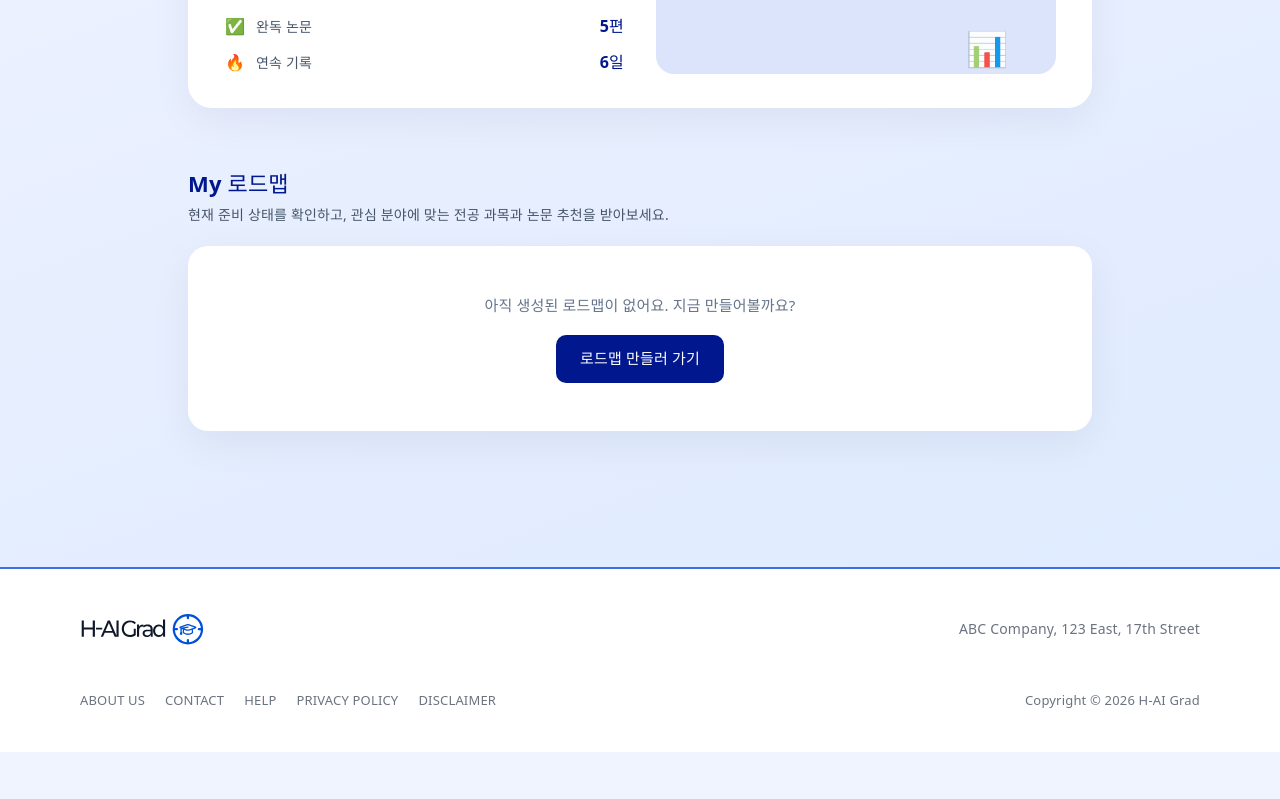
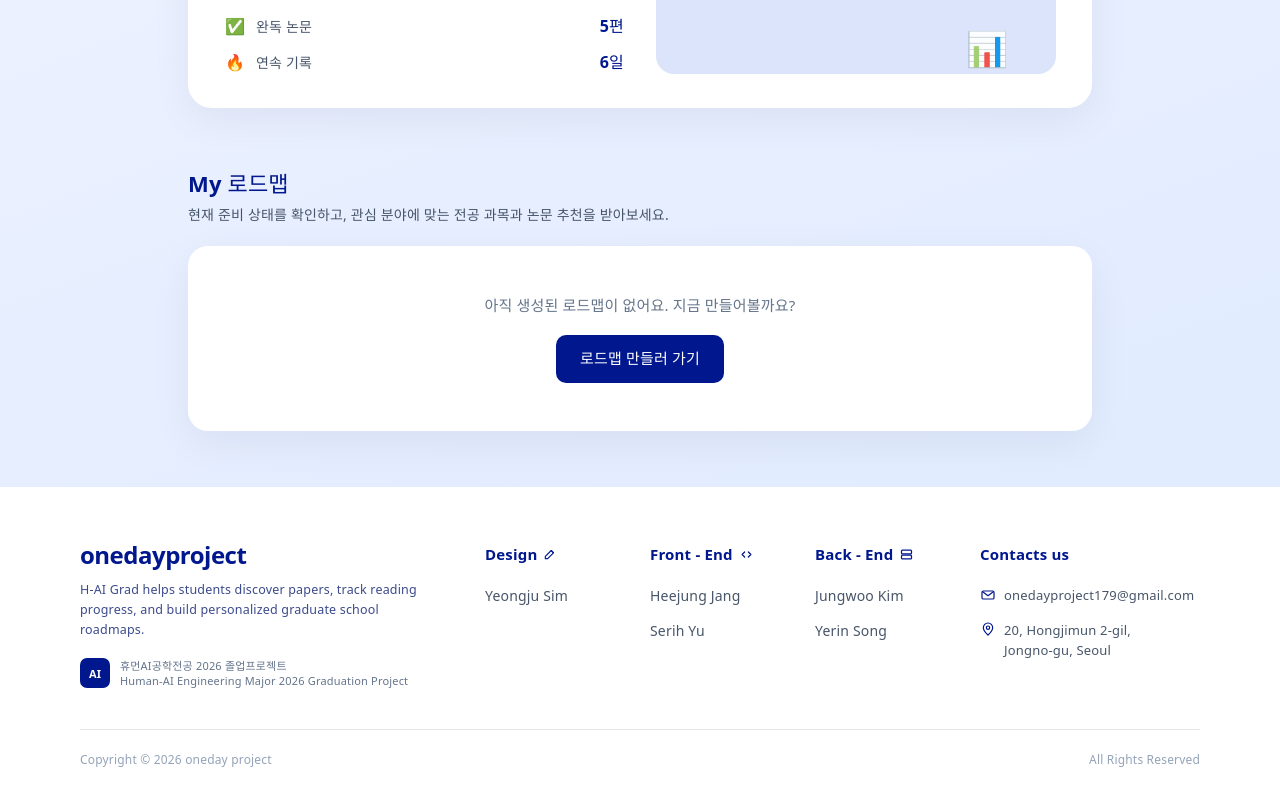
Before and after one commit to Oneday-Project/FE, a React (Vite) app: page / in a window 1280 px wide. Shown: the part 701-1500 px from the top of the page. Before the commit the page ends 1453 px from the top, so only its background shows below. Built offline with nearby package versions, Linux system fonts and the light colour scheme; a web font is replaced by a local one.

Commit message:
feat: footer 수정

```diff
--- a/src/components/Footer.tsx
+++ b/src/components/Footer.tsx
@@ -1,56 +1,104 @@
+import type { ReactNode } from "react";
+
+const BRAND = "#00178E";
+
+/* 팀 크레딧 컬럼 */
+function CreditColumn({ icon, title, names }: { icon: ReactNode; title: string; names: string[] }) {
+  return (
+    <div style={{ minWidth: "120px" }}>
+      <div style={{ display: "flex", alignItems: "center", gap: "6px", marginBottom: "18px" }}>
+        <span style={{ fontSize: "15px", fontWeight: 700, color: BRAND }}>{title}</span>
+        {icon}
+      </div>
+      <div style={{ display: "flex", flexDirection: "column", gap: "12px" }}>
+        {names.map((n) => (
+          <span key={n} style={{ fontSize: "14px", color: "#475569" }}>{n}</span>
+        ))}
+      </div>
+    </div>
+  );
+}
+
 export default function Footer() {
+  /* 아이콘 (작은 SVG) */
+  const penIcon = (
+    <svg width="14" height="14" viewBox="0 0 24 24" fill="none">
+      <path d="M4 20h4L18 10l-4-4L4 16v4z" stroke={BRAND} strokeWidth="2" strokeLinejoin="round" />
+      <path d="M14 6l4 4" stroke={BRAND} strokeWidth="2" />
+    </svg>
+  );
+  const codeIcon = (
+    <svg width="15" height="15" viewBox="0 0 24 24" fill="none">
+      <path d="M9 8l-4 4 4 4M15 8l4 4-4 4" stroke={BRAND} strokeWidth="2" strokeLinecap="round" strokeLinejoin="round" />
+    </svg>
+  );
+  const dbIcon = (
+    <svg width="15" height="15" viewBox="0 0 24 24" fill="none">
+      <rect x="4" y="5" width="16" height="6" rx="1.5" stroke={BRAND} strokeWidth="2" />
+      <rect x="4" y="13" width="16" height="6" rx="1.5" stroke={BRAND} strokeWidth="2" />
+    </svg>
+  );
+  const mailIcon = (
+    <svg width="16" height="16" viewBox="0 0 24 24" fill="none">
+      <rect x="3" y="6" width="18" height="12" rx="2" stroke={BRAND} strokeWidth="1.8" />
+      <path d="M4 7l8 6 8-6" stroke={BRAND} strokeWidth="1.8" strokeLinecap="round" />
+    </svg>
+  );
+  const pinIcon = (
+    <svg width="16" height="16" viewBox="0 0 24 24" fill="none">
+      <path d="M12 21s7-6.5 7-11a7 7 0 10-14 0c0 4.5 7 11 7 11z" stroke={BRAND} strokeWidth="1.8" strokeLinejoin="round" />
+      <circle cx="12" cy="10" r="2.5" stroke={BRAND} strokeWidth="1.8" />
+    </svg>
+  );
+
   return (
-    <div style={{
-      width: '100%',
-      marginTop: '80px',
-      padding: '40px 80px',
-      borderTop: '2px solid #3B6FE8',
-      background: '#fff'
-    }}>
-
-      {/* 상단 영역 */}
-      <div style={{
-        display: 'flex',
-        justifyContent: 'space-between',
-        alignItems: 'center',
-        marginBottom: '40px'
-      }}>
-
-        {/* 로고 */}
-        <div>
-          <img src="/logo.svg" style={{ height: '40px' }} />
+    <footer style={{ width: "100%", background: "#fff", padding: "56px 80px 28px" }}>
+      {/* 상단 */}
+      <div style={{ display: "flex", justifyContent: "space-between", gap: "40px", flexWrap: "wrap" }}>
+        {/* 브랜드 */}
+        <div style={{ flex: "1 1 300px", maxWidth: "360px" }}>
+          <h2 style={{ fontSize: "24px", fontWeight: 800, color: BRAND, margin: "0 0 14px", letterSpacing: "-0.5px" }}>onedayproject</h2>
+          <p style={{ fontSize: "12.5px", color: "#3b4a8c", lineHeight: 1.6, margin: "0 0 18px" }}>
+            H-AI Grad helps students discover papers, track reading progress, and build personalized graduate school roadmaps.
+          </p>
+          <div style={{ display: "flex", alignItems: "center", gap: "10px" }}>
+            <span style={{ width: "30px", height: "30px", borderRadius: "7px", background: BRAND, color: "#fff", fontSize: "11px", fontWeight: 800, display: "flex", alignItems: "center", justifyContent: "center", flexShrink: 0 }}>AI</span>
+            <div style={{ fontSize: "11px", color: "#64748b", lineHeight: 1.4 }}>
+              휴먼AI공학전공 2026 졸업프로젝트<br />
+              Human-AI Engineering Major 2026 Graduation Project
+            </div>
+          </div>
         </div>
 
-        {/* 정보 */}
-        <div style={{ fontSize: '14px', color: '#6b7280' }}>
-          ABC Company, 123 East, 17th Street
+        {/* 팀 크레딧 */}
+        <CreditColumn icon={penIcon} title="Design" names={["Yeongju Sim"]} />
+        <CreditColumn icon={codeIcon} title="Front - End" names={["Heejung Jang", "Serih Yu"]} />
+        <CreditColumn icon={dbIcon} title="Back - End" names={["Jungwoo Kim", "Yerin Song"]} />
+
+        {/* 연락처 */}
+        <div style={{ minWidth: "220px" }}>
+          <div style={{ fontSize: "15px", fontWeight: 700, color: BRAND, marginBottom: "18px" }}>Contacts us</div>
+          <div style={{ display: "flex", alignItems: "center", gap: "8px", marginBottom: "14px" }}>
+            {mailIcon}
+            <span style={{ fontSize: "13px", color: "#475569" }}>onedayproject179@gmail.com</span>
+          </div>
+          <div style={{ display: "flex", alignItems: "flex-start", gap: "8px" }}>
+            {pinIcon}
+            <span style={{ fontSize: "13px", color: "#475569", lineHeight: 1.5 }}>
+              20, Hongjimun 2-gil,<br />Jongno-gu, Seoul
+            </span>
+          </div>
         </div>
-
       </div>
 
-      {/* 하단 메뉴 */}
-      <div style={{
-        display: 'flex',
-        justifyContent: 'space-between',
-        alignItems: 'center',
-        fontSize: '13px',
-        color: '#6b7280'
-      }}>
+      {/* 구분선 */}
+      <div style={{ height: "1px", background: "#e5e7eb", margin: "40px 0 18px" }} />
 
-        <div style={{ display: 'flex', gap: '20px' }}>
-          <span>ABOUT US</span>
-          <span>CONTACT</span>
-          <span>HELP</span>
-          <span>PRIVACY POLICY</span>
-          <span>DISCLAIMER</span>
-        </div>
-
-        <div>
-          Copyright © 2026 H-AI Grad
-        </div>
-
+      {/* 하단 */}
+      <div style={{ display: "flex", justifyContent: "space-between", alignItems: "center", fontSize: "12px", color: "#94a3b8", flexWrap: "wrap", gap: "8px" }}>
+        <span>Copyright © 2026 oneday project</span>
+        <span>All Rights Reserved</span>
       </div>
-
-    </div>
-  )
+    </footer>
+  );
 }
```
